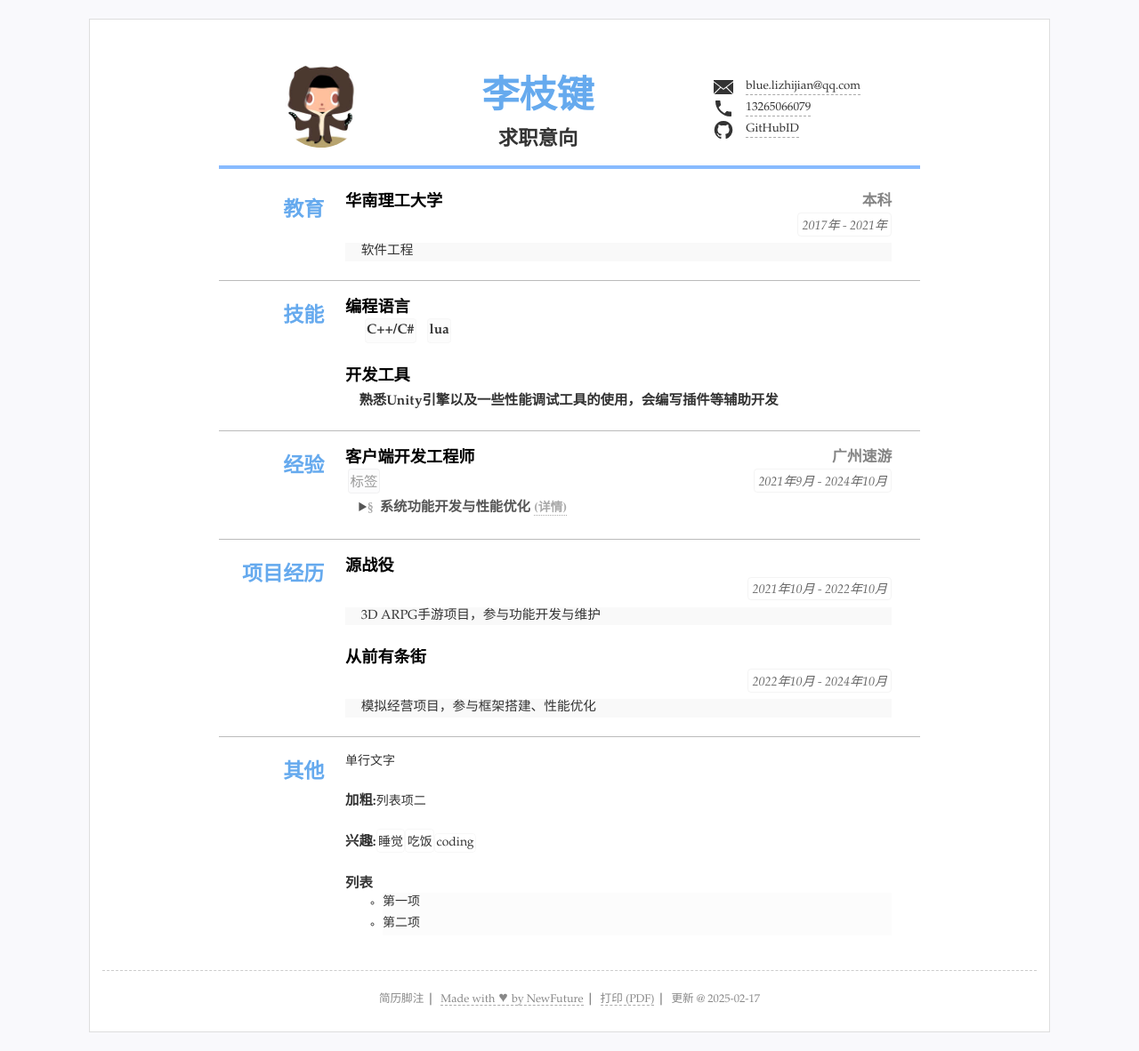
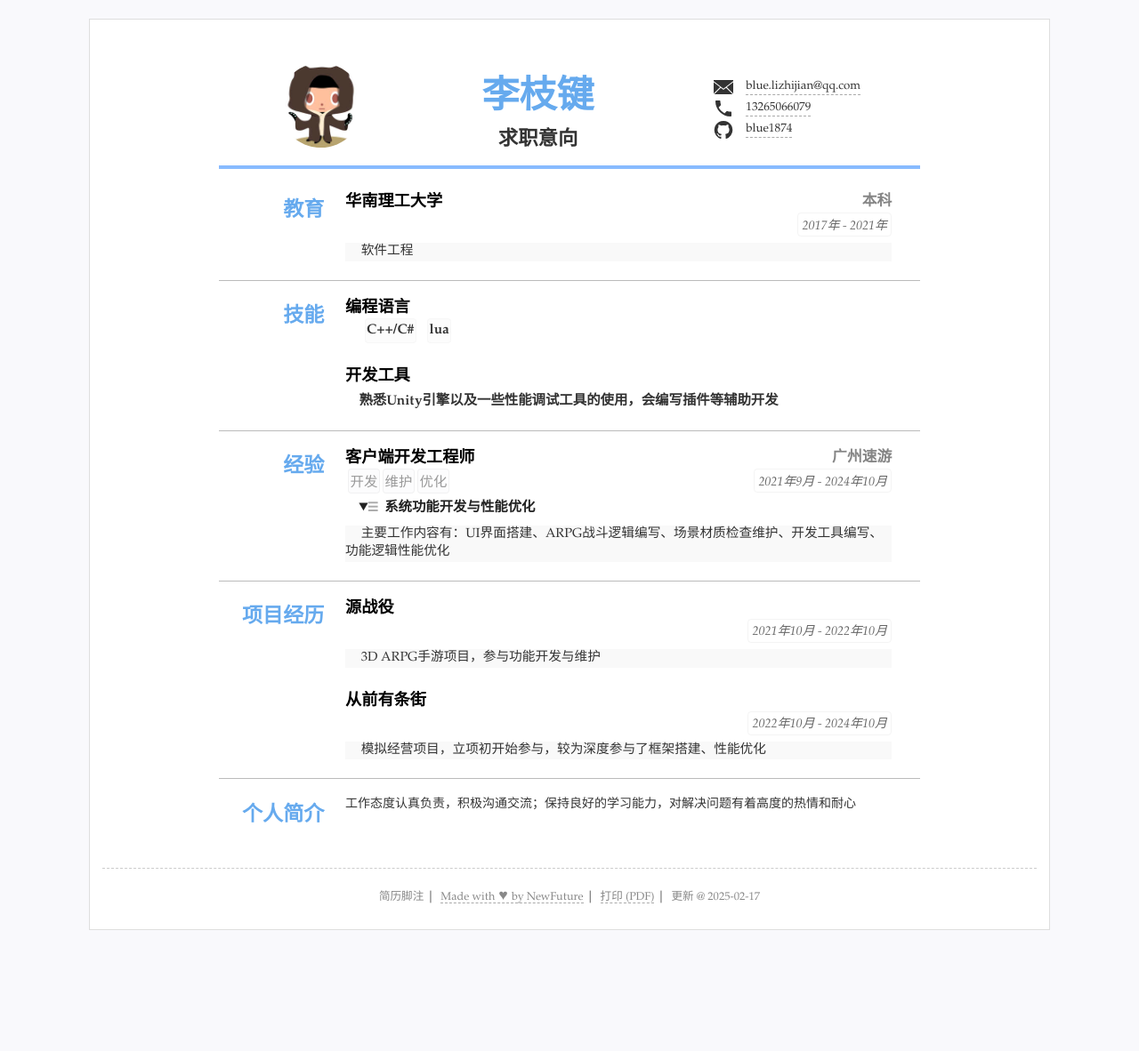
Before and after one commit to blue1874/resume, a Jekyll site: the page built from index.html, in a window 1280 px wide. Shown: the whole page at 89% size. Built offline with Jekyll 4.4.1, drawn with Linux system fonts in a browser that asks for light colours; after the commit the page ends 1067 px from its top, so only the background shows below that.

Commit message:
Update resume.yml

```diff
--- a/_data/resume.yml
+++ b/_data/resume.yml
@@ -15,7 +15,7 @@ contact: #联系方式连接等3~5行
 - text: "13265066079"
   href: 'tel:13265066079'
   icon: 'icons/phone.svg'
-- text: "GitHubID"
+- text: "blue1874"
   href: 'https://github.com/blue1874'
   icon: "icons/github.svg"
   attr: 'target="_blank"' #新标签页打开
@@ -49,10 +49,12 @@ main: #简历主要内容，
     sub: 广州速游
     duration: "2021年9月 - 2024年10月"
     tags:
-    - 标签
+    - 开发
+    - 维护
+    - 优化
     summary: 系统功能开发与性能优化
-    detail: 同时包含 summary和detail在Chrome，Safari(包括IOS)，Android和新版Firefox等会自动折叠，不支持折叠的浏览器和展开后表现一致
-    # open: open
+    detail: 主要工作内容有：UI界面搭建、ARPG战斗逻辑编写、场景材质检查维护、开发工具编写、功能逻辑性能优化
+    open: open
     #可以设置open默认展开
 
 - type: projects
@@ -63,26 +65,15 @@ main: #简历主要内容，
     detail: 3D ARPG手游项目，参与功能开发与维护
   - title: 从前有条街
     duration: 2022年10月 - 2024年10月
-    detail: 模拟经营项目，参与框架搭建、性能优化
+    detail: 模拟经营项目，立项初开始参与，较为深度参与了框架搭建、性能优化
    #可继续添加更多内容
 
 #others 其他简略内容(列表)
 others: #其他列表显示
 - type: others #ID可以为空
-  name: '其他'
+  name: '个人简介'
   content: #选择需要的格式
-  - 单行文字
-  - title: "加粗:"
-    text: "列表项二"
-  - title: "兴趣:"
-    items: #单行列表
-    - 睡觉
-    - 吃饭
-    - coding
-  - title: 列表
-    list:
-    - 第一项
-    - 第二项
+  - 工作态度认真负责，积极沟通交流；保持良好的学习能力，对解决问题有着高度的热情和耐心
 #- type:
 #  name: '其他'
 #  content: #选择需要的格式
```
